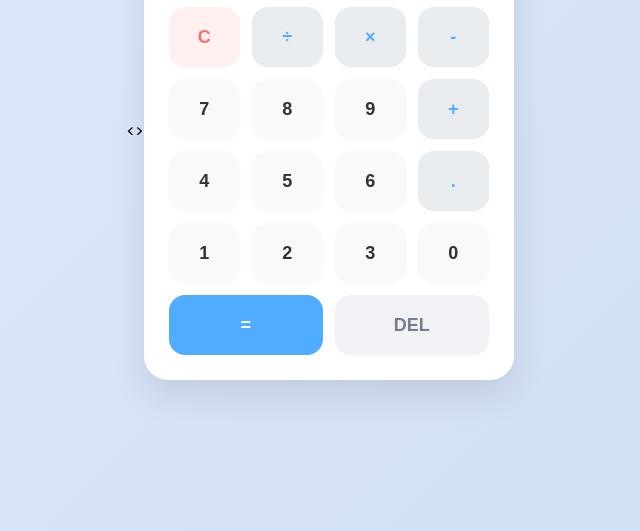
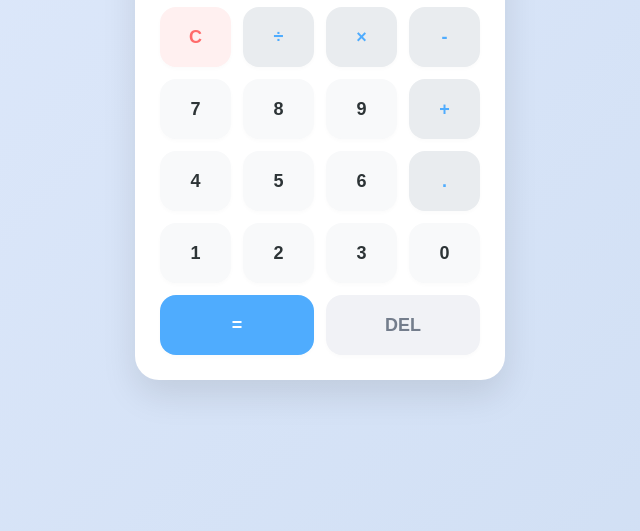
Before and after one commit to aliffauzan112233-cyber/tj-kalkulator, a website: page public/index.html in a window 1280 px wide. Shown: the part 269-800 px from the top of the page, without its empty margins (320-960 px from the left). Drawn offline with Linux system fonts and the light colour scheme.

Commit message:
add file

```diff
--- a/public/index.html
+++ b/public/index.html
@@ -118,7 +118,7 @@
     </style>
     <link href="https://fonts.googleapis.com/css2?family=Poppins:wght@400;600;800&display=swap" rel="stylesheet">
 </head>
-<>
+<body>
 
 <div class="calculator-container">
     <div class="brand-logo">TJDIGITAL</div>
@@ -154,4 +154,5 @@
 <!-- <script src="script.js"></script> -->
  <script src="script.js"></script>
 </body>
+</body>
 </html>
```
